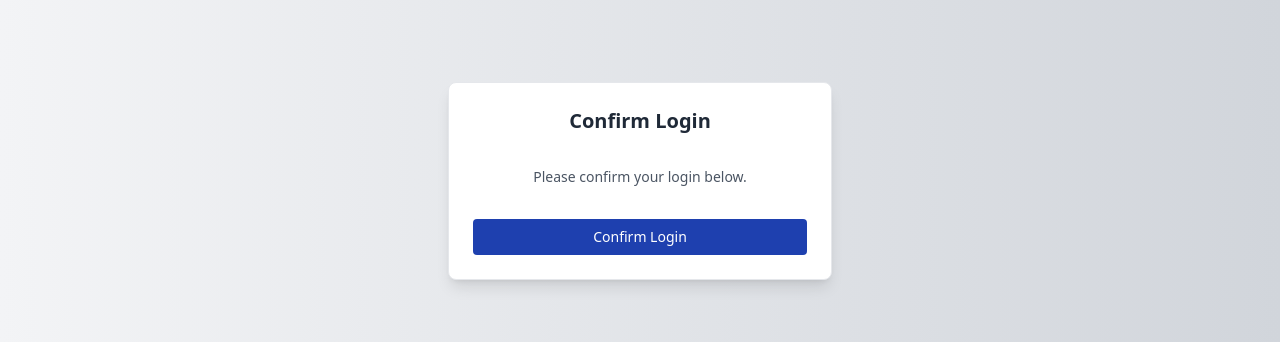
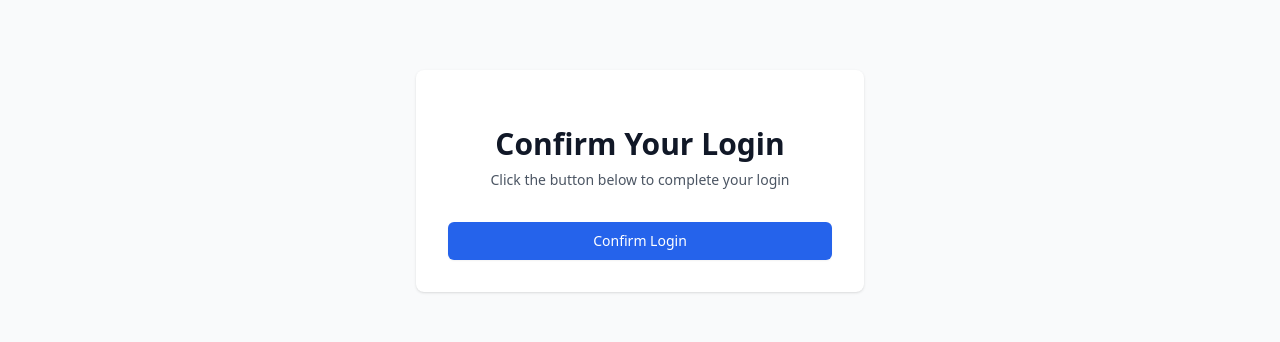
Before and after one commit to pedramghafoori/student-accounts, a Next.js app: page /login/confirm in a window 1280 px wide. Shown: the part 219-561 px from the top of the page. Built offline with nearby package versions, Linux system fonts and the light colour scheme; no server answers.

Commit message:
Refactor ConfirmPage: streamline login confirmation logic by creating ConfirmContent component, enhance UI layout and text for better user experience, and implement Suspense for improved loading state management.

```diff
--- a/app/login/confirm/page.js
+++ b/app/login/confirm/page.js
@@ -1,72 +1,64 @@
 "use client";
 
-import { useState } from "react";
-import { useRouter, useSearchParams } from "next/navigation";
-import axios from "axios";
+import { useSearchParams } from 'next/navigation';
+import { Suspense } from 'react';
 
-export default function ConfirmPage() {
-  const router = useRouter();
+function ConfirmContent() {
   const searchParams = useSearchParams();
-  const token = searchParams.get("token");
-  const [status, setStatus] = useState("");
+  const token = searchParams.get('token');
 
-  async function handleConfirm() {
+  const handleConfirm = async () => {
     try {
-      setStatus("Confirming...");
+      const formData = new FormData();
+      formData.append('token', token);
 
-      // Create form data with the token
-      const formData = new FormData();
-      formData.append("token", token);
-
-      // Make a POST request to the magic-link endpoint
-      const response = await fetch("/api/auth/magic-link", {
-        method: "POST",
+      const response = await fetch('/api/auth/magic-link', {
+        method: 'POST',
         body: formData,
       });
 
       if (!response.ok) {
-        throw new Error("Failed to confirm login");
+        throw new Error('Failed to confirm login');
       }
 
-      // The magic-link endpoint will handle setting the cookie and redirecting
-      // No need to do anything else here
-    } catch (err) {
-      setStatus("Error: " + err.message);
+      // The API will handle the redirect
+    } catch (error) {
+      console.error('Error confirming login:', error);
     }
-  }
-
-  const isLoading = status === "Confirming...";
+  };
 
   return (
-    <div className="flex min-h-screen flex-col items-center justify-center bg-gradient-to-r from-gray-100 to-gray-300 px-4">
-      <div className="w-full max-w-sm bg-white border border-gray-200 p-6 rounded-lg shadow-lg transition-all">
-        <h1 className="text-xl font-semibold text-center text-gray-800 mb-8">
-          Confirm Login
-        </h1>
-
-        <p className="text-center text-sm text-gray-600 mb-8">
-          Please confirm your login below.
+    <div className="min-h-screen flex items-center justify-center bg-gray-50">
+      <div className="max-w-md w-full space-y-8 p-8 bg-white rounded-lg shadow">
+        <div>
+          <h2 className="mt-6 text-center text-3xl font-extrabold text-gray-900">
+            Confirm Your Login
+          </h2>
+          <p className="mt-2 text-center text-sm text-gray-600">
+            Click the button below to complete your login
           </p>
-
+        </div>
+        <div>
           <button
             onClick={handleConfirm}
-          disabled={isLoading}
-          className="transform hover:scale-105 w-full py-2 text-sm font-medium text-white bg-blue-800 rounded hover:bg-blue-900 transition-colors disabled:opacity-50 disabled:cursor-not-allowed"
+            className="w-full flex justify-center py-2 px-4 border border-transparent rounded-md shadow-sm text-sm font-medium text-white bg-blue-600 hover:bg-blue-700 focus:outline-none focus:ring-2 focus:ring-offset-2 focus:ring-blue-500"
           >
-          {isLoading ? "Loading..." : "Confirm Login"}
+            Confirm Login
           </button>
-
-        {status && (
-          <div className="mt-4 text-sm text-center text-gray-600">
-            {status}
-            {isLoading && (
-              <div className="flex justify-center mt-2">
-                <div className="animate-spin rounded-full h-5 w-5 border-b-2 border-blue-800" />
         </div>
-            )}
-          </div>
-        )}
       </div>
     </div>
   );
 }
+
+export default function ConfirmPage() {
+  return (
+    <Suspense fallback={
+      <div className="min-h-screen flex items-center justify-center bg-gray-50">
+        <div className="animate-pulse text-gray-500">Loading...</div>
+      </div>
+    }>
+      <ConfirmContent />
+    </Suspense>
+  );
+}
```
Lines whose indentation alone changed are shown as unchanged.
